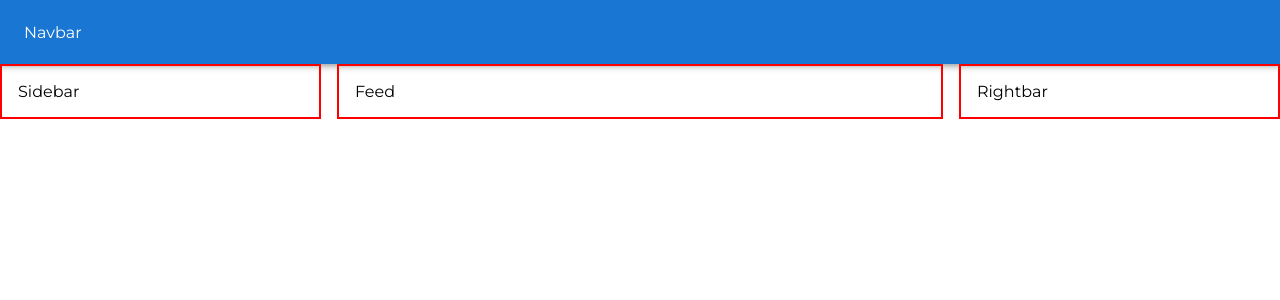
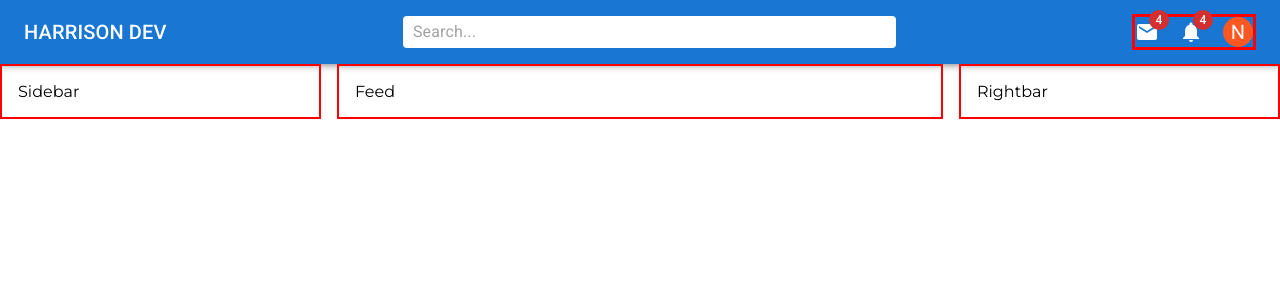
Before and after one commit to oforduh/Material-ui-blog-post, a React (Create React App) app: page / in a window 1280 px wide. Shown: the top 300 px of the page. Built offline with nearby package versions, Linux system fonts and the light colour scheme.

Commit message:
styling navbar icons

```diff
--- a/src/components/Navbar.jsx
+++ b/src/components/Navbar.jsx
@@ -1,10 +1,71 @@
-import { AppBar, Toolbar } from "@mui/material";
+import {
+  AppBar,
+  Avatar,
+  Box,
+  InputBase,
+  Toolbar,
+  Typography,
+} from "@mui/material";
+import { styled } from "@mui/system";
 import React from "react";
+import MailIcon from "@mui/icons-material/Mail";
+import Badge from "@mui/material/Badge";
+import { Pets, Notifications } from "@mui/icons-material";
+import { deepOrange } from "@mui/material/colors";
+
+const StyledToolbar = styled(Toolbar)({
+  display: "flex",
+  justifyContent: "space-between",
+  //   border: "2px solid red",
+});
+
+const Search = styled("div")(({ theme }) => ({
+  backgroundColor: "white",
+  padding: "0 10px",
+  borderRadius: theme.shape.borderRadius,
+  width: "40%",
+}));
+
+const Icons = styled(Box)(({ theme }) => ({
+  color: "#fff",
+  display: "flex",
+  gap: "20px",
+  border:"3px solid red",
+  alignItems:"center"
+}));
 
 const Navbar = () => {
   return (
     <AppBar position="stick" p={2}>
-      <Toolbar>Navbar</Toolbar>
+      <StyledToolbar>
+        <Typography
+          variant="h6"
+          sx={{
+            display: { xs: "none", sm: "block" },
+          }}
+        >
+          HARRISON DEV
+        </Typography>
+        <Pets
+          sx={{
+            display: { xs: "block", sm: "none" },
+          }}
+        />
+        <Search>
+          <InputBase placeholder="Search..." />
+        </Search>
+        <Icons>
+          <Badge badgeContent={4} color="error">
+            <MailIcon />
+          </Badge>
+          <Badge badgeContent={4} color="error">
+            <Notifications />
+          </Badge>
+          <Avatar sx={{ bgcolor: deepOrange[500], width: 30, height: 30 }}>
+            N
+          </Avatar>
+        </Icons>
+      </StyledToolbar>
     </AppBar>
   );
 };
--- a/src/components/Rightbar.jsx
+++ b/src/components/Rightbar.jsx
@@ -1,7 +1,18 @@
 import React from "react";
 import { Box } from "@mui/material";
 const Rightbar = () => {
-  return <Box sx={{ flex: "1", border: "2px solid red" }} p={2}>Rightbar</Box>;
+  return (
+    <Box
+      sx={{
+        flex: "1",
+        border: "2px solid red",
+        display: { xs: "none", sm: "block" },
+      }}
+      p={2}
+    >
+      Rightbar
+    </Box>
+  );
 };
 
 export default Rightbar;
```
Also changed, not shown: src/index.jsx (+5 -5 lines), src/theme.js (added).
